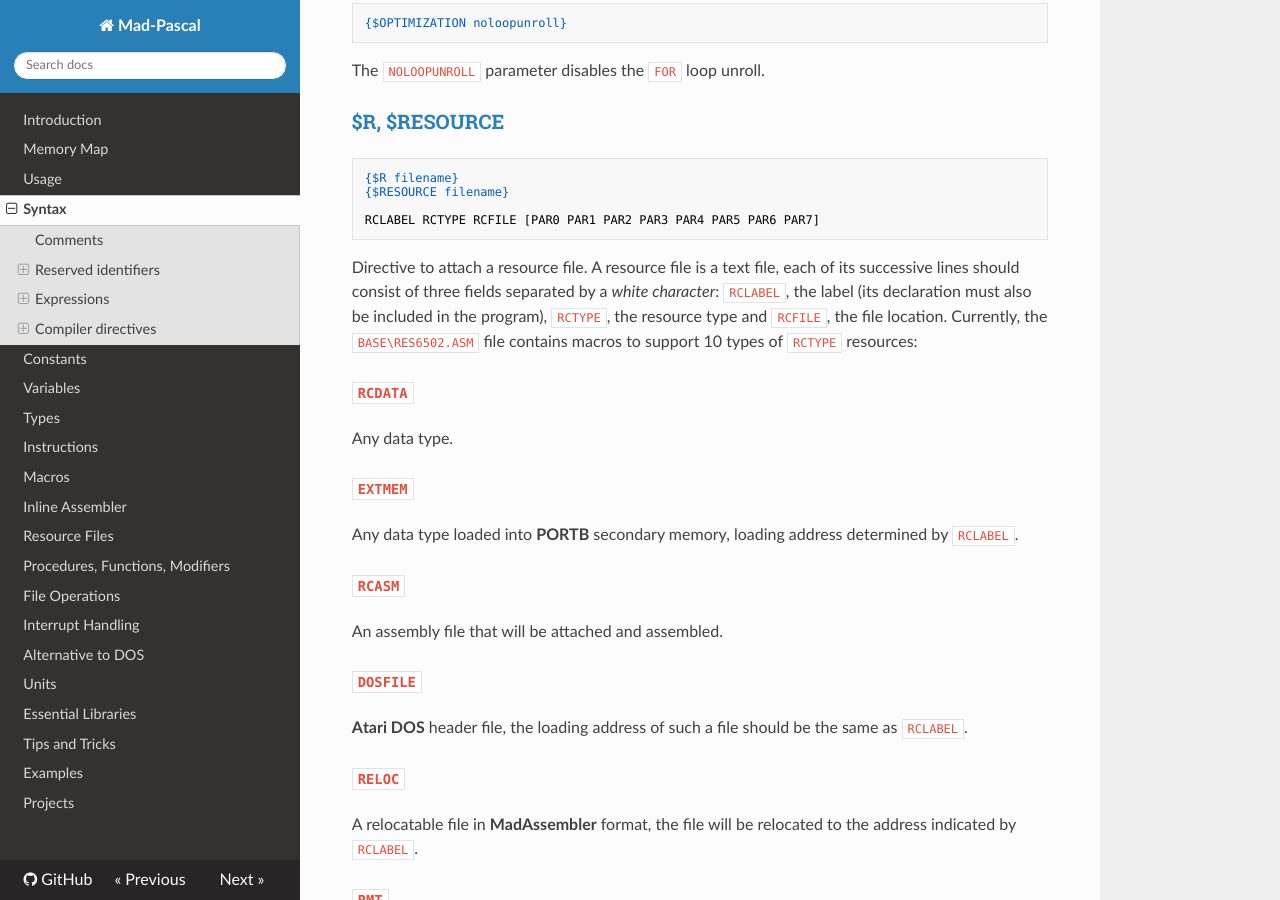
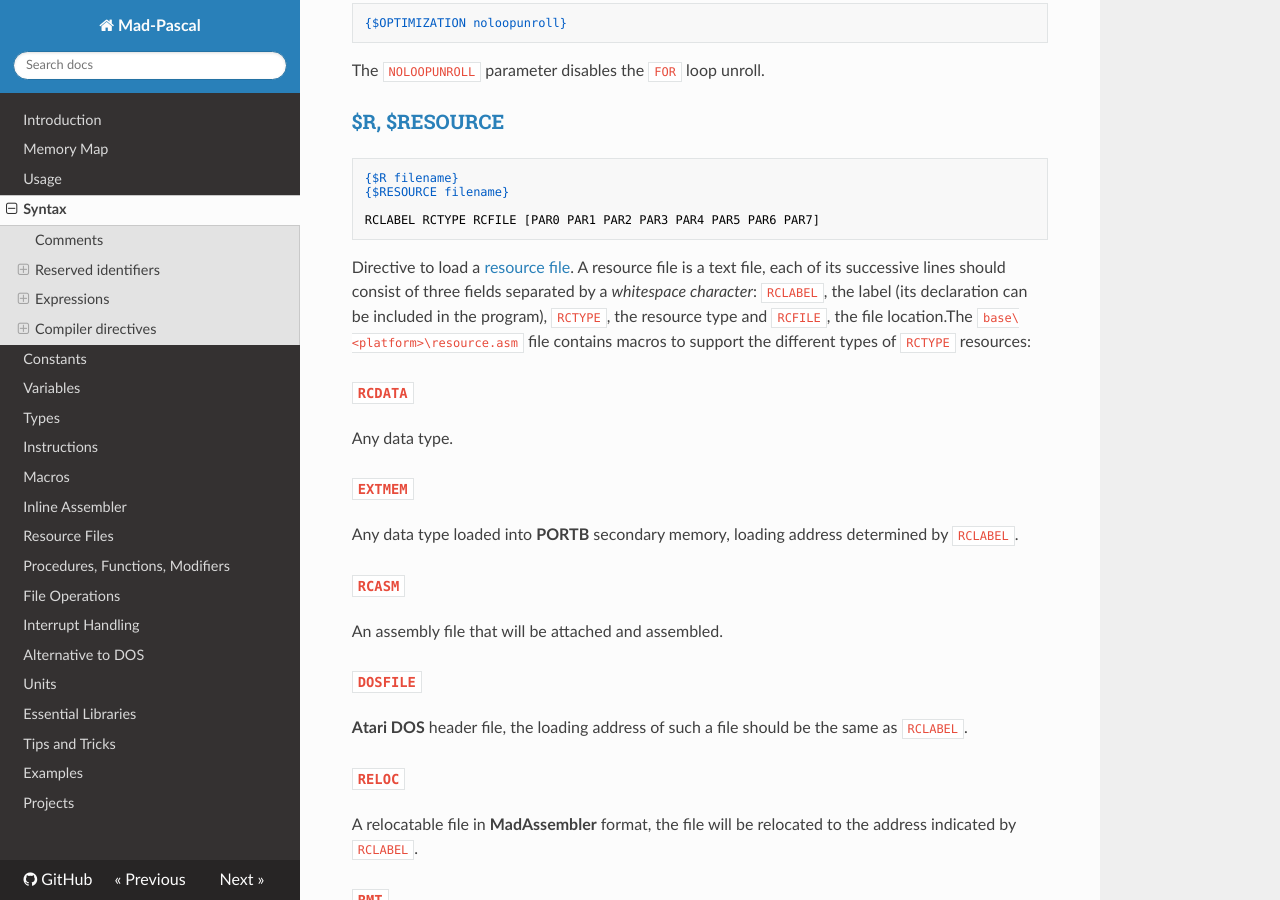
Before and after one commit to tebe6502/mad-pascal-en-mkdocs, an MkDocs documentation site: the page built from docs/syntax.md, in a window 1280 px wide and 900 px high, scrolled down 6965 px. Built offline with MkDocs 1.6.1, drawn with Linux system fonts in a browser that asks for light colours; nearby versions of some CDN libraries.

Commit message:
Update $R description

````diff
--- a/docs/syntax.md
+++ b/docs/syntax.md
@@ -359,7 +359,7 @@ The `NOLOOPUNROLL` parameter disables the `FOR` loop unroll.
 RCLABEL RCTYPE RCFILE [PAR0 PAR1 PAR2 PAR3 PAR4 PAR5 PAR6 PAR7]
 ```
 
-Directive to attach a resource file. A resource file is a text file, each of its successive lines should consist of three fields separated by a *white character*: `RCLABEL`, the label (its declaration must also be included in the program), `RCTYPE`, the resource type and `RCFILE`, the file location. Currently, the `BASE\RES6502.ASM` file contains macros to support 10 types of `RCTYPE` resources:
+Directive to load a [resource file](resources). A resource file is a text file, each of its successive lines should consist of three fields separated by a *whitespace character*: `RCLABEL`, the label (its declaration can be included in the program), `RCTYPE`, the resource type and `RCFILE`, the file location.The `base\<platform>\resource.asm` file contains macros to support the different types of `RCTYPE` resources:
 
 #### `RCDATA`
 
````
